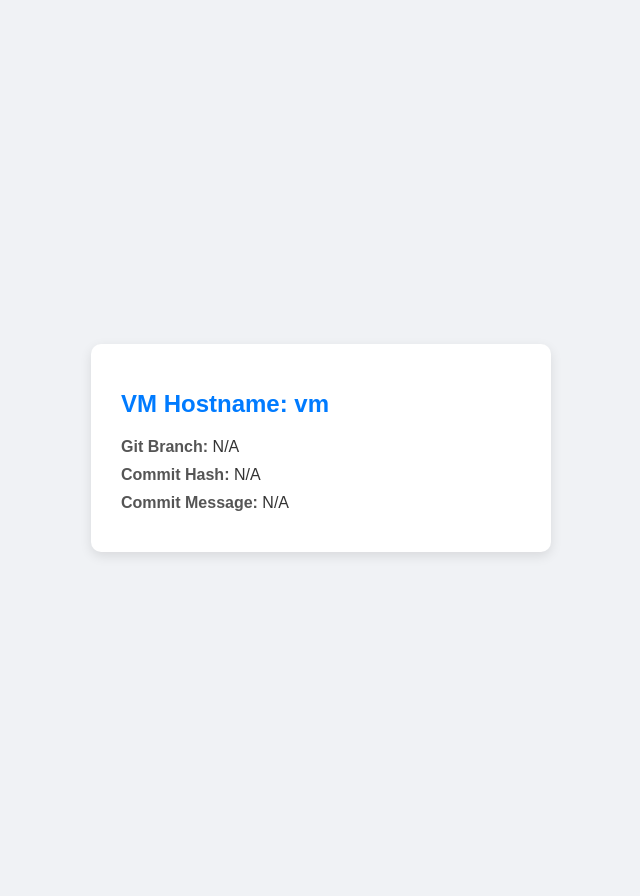
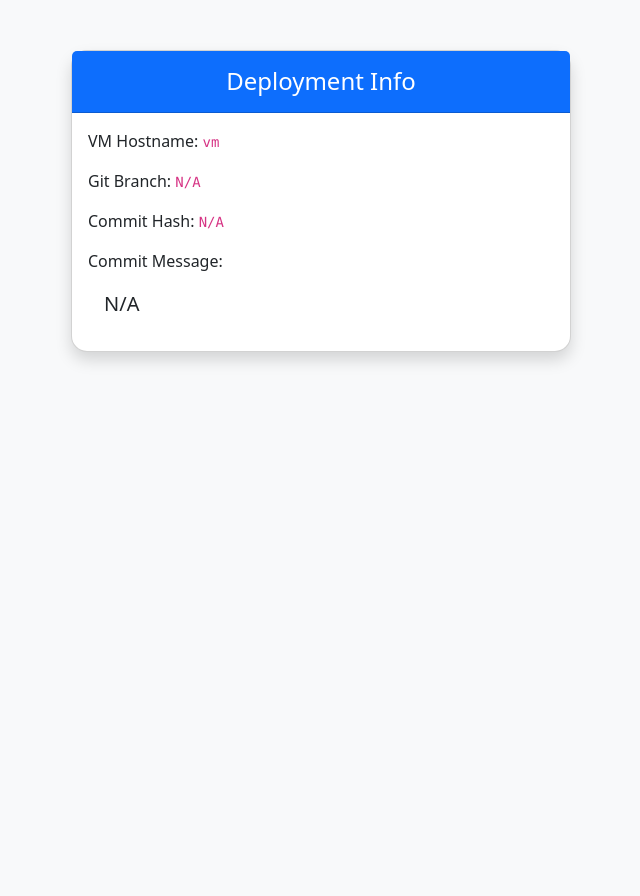
Before and after one commit to imnasim31415/vm-web-app, a Flask app: page / in a window 1280 px wide. Shown: the whole page, without its empty margins (319-959 px from the left). After the commit the page ends 363 px from the top, so only its background shows below. Run offline with Flask 3, Linux system fonts and the light colour scheme.

Commit message:
bootstrap added

```diff
--- a/templates/index.html
+++ b/templates/index.html
@@ -1,47 +1,61 @@
-<!-- templates/index.html -->
 <!DOCTYPE html>
 <html lang="en">
   <head>
     <meta charset="UTF-8" />
     <title>VM Info</title>
+    <meta name="viewport" content="width=device-width, initial-scale=1" />
+
+    <!-- Bootstrap 5 CDN -->
+    <link
+      href="https://cdn.jsdelivr.net/npm/bootstrap@5.3.3/dist/css/bootstrap.min.css"
+      rel="stylesheet"
+    />
+
     <style>
       body {
-        font-family: Arial, sans-serif;
-        background-color: #f0f2f5;
-        color: #333;
-        padding: 40px;
-        display: flex;
-        justify-content: center;
-        align-items: center;
-        height: 100vh;
+        background-color: #f8f9fa;
       }
       .card {
-        background-color: white;
-        padding: 30px;
-        border-radius: 10px;
-        box-shadow: 0 4px 12px rgba(0, 0, 0, 0.1);
-        width: 400px;
+        max-width: 500px;
+        margin: 50px auto;
+        border-radius: 1rem;
+        box-shadow: 0 0.5rem 1rem rgba(0, 0, 0, 0.15);
       }
-      h1 {
-        color: #007bff;
-        font-size: 24px;
-        margin-bottom: 20px;
+      .card-header {
+        background-color: #0d6efd;
+        color: white;
+        border-top-left-radius: 1rem;
+        border-top-right-radius: 1rem;
       }
-      p {
-        margin: 10px 0;
-        font-size: 16px;
-      }
-      strong {
-        color: #555;
+      .label {
+        font-weight: 500;
       }
     </style>
   </head>
   <body>
-    <div class="card">
-      <h1>VM Hostname: {{ hostname }}</h1>
-      <p><strong>Git Branch:</strong> {{ git_info.branch }}</p>
-      <p><strong>Commit Hash:</strong> {{ git_info.commit }}</p>
-      <p><strong>Commit Message:</strong> {{ git_info.message }}</p>
+    <div class="container">
+      <div class="card">
+        <div class="card-header text-center">
+          <h4 class="my-2">Deployment Info</h4>
+        </div>
+        <div class="card-body">
+          <p>
+            <span class="label">VM Hostname:</span> <code>{{ hostname }}</code>
+          </p>
+          <p>
+            <span class="label">Git Branch:</span>
+            <code>{{ git_info.branch }}</code>
+          </p>
+          <p>
+            <span class="label">Commit Hash:</span>
+            <code>{{ git_info.commit }}</code>
+          </p>
+          <p><span class="label">Commit Message:</span></p>
+          <blockquote class="blockquote ms-3">
+            <p>{{ git_info.message }}</p>
+          </blockquote>
+        </div>
+      </div>
     </div>
   </body>
 </html>
```
